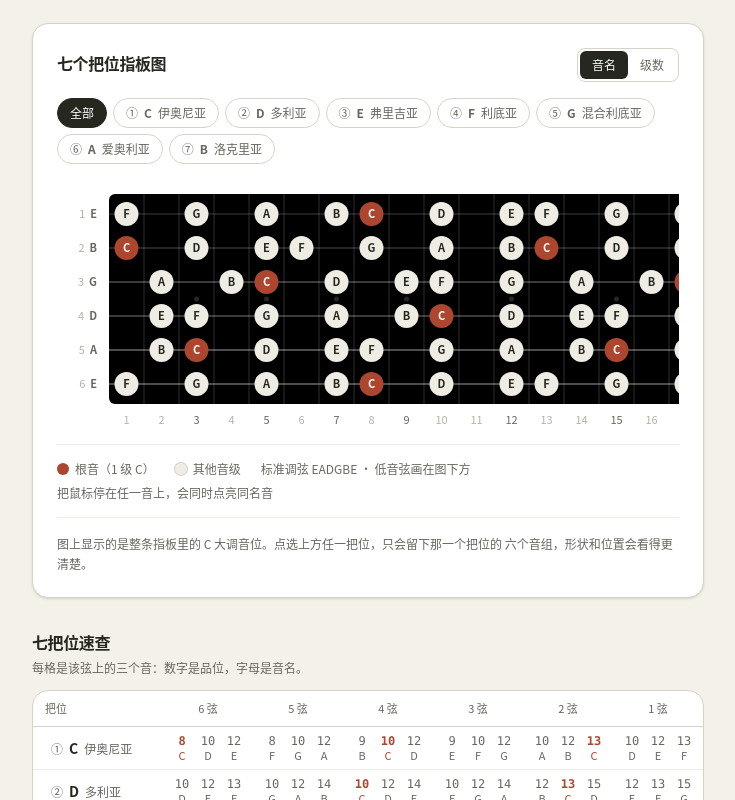
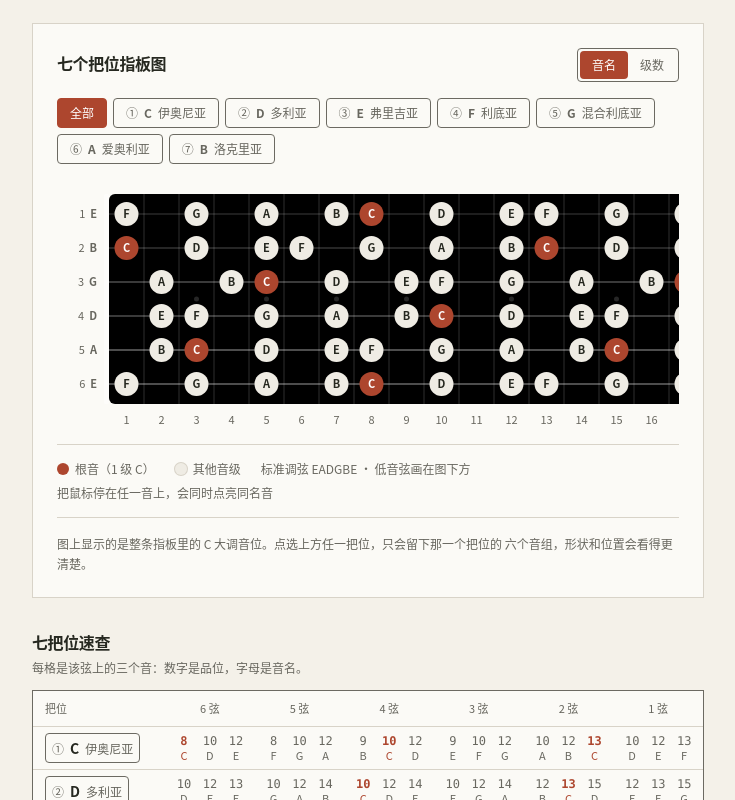
Before and after one commit to passwii/believeboyGuitar, a Next.js app: page /library/c-major-three-notes-per-string in a window 1280 px wide. Shown: the part 680-1480 px from the top of the page, without its empty margins (68-803 px from the left). Built offline with nearby package versions, Linux system fonts and the light colour scheme.

Commit message:
对齐指板工具区视觉与交互可读性

```diff
--- a/components/Fretboard.tsx
+++ b/components/Fretboard.tsx
@@ -147,9 +147,9 @@ export function Fretboard({
           y={yForString(stringIndex) + 4}
           textAnchor="end"
           fontSize={11}
-          className="fill-ink-300"
+          className="fill-ink-700"
         >
-          <tspan className="fill-ink-300">{string.number}</tspan>
+          <tspan className="fill-ink-700">{string.number}</tspan>
           <tspan dx={5} className="fill-ink-700" fontWeight={600}>
             {string.openName}
           </tspan>
@@ -164,7 +164,7 @@ export function Fretboard({
           y={boardBottom + 20}
           textAnchor="middle"
           fontSize={11}
-          className={INLAY_FRETS.has(fret) ? "fill-ink-700" : "fill-ink-300"}
+          className="fill-ink-700"
         >
           {fret}
         </text>
--- a/components/ThreeNotesPerString.tsx
+++ b/components/ThreeNotesPerString.tsx
@@ -61,7 +61,7 @@ export function ThreeNotesPerString() {
 
   return (
     <>
-      <section className="rounded-2xl border border-ink-200 bg-white p-4 shadow-sm sm:p-6">
+      <section className="border border-rule bg-surface p-4 sm:p-6">
         <div className="flex flex-wrap items-baseline justify-between gap-x-4 gap-y-3">
           <h2 className="text-base font-semibold tracking-tight text-ink-950">
             七个把位指板图
@@ -70,7 +70,7 @@ export function ThreeNotesPerString() {
           <div
             role="group"
             aria-label="音位标注方式"
-            className="flex rounded-lg border border-ink-200 p-0.5 text-xs"
+            className="flex rounded-sm border border-control-edge p-0.5 text-xs"
           >
             {(
               [
@@ -83,10 +83,10 @@ export function ThreeNotesPerString() {
                 type="button"
                 aria-pressed={labelMode === mode}
                 onClick={() => setLabelMode(mode)}
-                className={`rounded-md px-3 py-1.5 font-medium transition-colors ${
+                className={`rounded-sm px-3 py-1.5 font-medium transition-colors ${
                   labelMode === mode
-                    ? "bg-ink-950 text-white"
-                    : "text-ink-500 hover:text-ink-950"
+                    ? "bg-accent-700 text-white"
+                    : "text-ink-700 hover:text-ink-950"
                 }`}
               >
                 {text}
@@ -109,11 +109,11 @@ export function ThreeNotesPerString() {
               title={`${pattern.mode} · ${pattern.character}`}
               onClick={() => togglePattern(pattern.degree)}
             >
-              <span className={activeDegree === pattern.degree ? "text-ink-300" : "text-ink-500"}>
+              <span className={activeDegree === pattern.degree ? "text-white" : "text-ink-700"}>
                 {DEGREE_MARKS[pattern.degree - 1]}
               </span>
               <span className="font-semibold">{pattern.notes[0][0].name}</span>
-              <span className={activeDegree === pattern.degree ? "text-white" : "text-ink-500"}>
+              <span className={activeDegree === pattern.degree ? "text-white" : "text-ink-700"}>
                 {pattern.modeZh}
               </span>
             </PatternChip>
@@ -132,14 +132,14 @@ export function ThreeNotesPerString() {
           ← 左右滑动查看第 1–{FRET_COUNT} 品 →
         </p>
 
-        <div className="mt-4 flex flex-wrap items-center gap-x-5 gap-y-2 border-t border-ink-100 pt-4 text-xs text-ink-500">
+        <div className="mt-4 flex flex-wrap items-center gap-x-5 gap-y-2 border-t border-rule pt-4 text-xs text-ink-700">
           <span className="inline-flex items-center gap-1.5">
             <span className="size-3 rounded-full bg-accent-600" aria-hidden />
             根音（1 级 C）
           </span>
           <span className="inline-flex items-center gap-1.5">
             <span
-              className="size-3 rounded-full bg-ink-100 ring-1 ring-ink-200"
+              className="size-3 rounded-full bg-ink-100 ring-1 ring-rule"
               aria-hidden
             />
             其他音级
@@ -173,10 +173,10 @@ function PatternChip({
       title={title}
       aria-pressed={active}
       onClick={onClick}
-      className={`inline-flex items-center gap-1.5 rounded-full border px-3 py-1.5 text-xs transition-colors ${
+      className={`inline-flex items-center gap-1.5 rounded-sm border px-3 py-1.5 text-xs transition-colors ${
         active
-          ? "border-ink-950 bg-ink-950 text-white"
-          : "border-ink-200 bg-white text-ink-700 hover:border-ink-300 hover:bg-ink-50"
+          ? "border-accent-700 bg-accent-700 text-white"
+          : "border-control-edge bg-surface text-ink-700 hover:bg-accent-50 hover:text-ink-950"
       }`}
     >
       {children}
@@ -187,7 +187,7 @@ function PatternChip({
 function PatternDetail({ pattern }: { pattern: Pattern | null }) {
   if (!pattern) {
     return (
-      <p className="mt-4 border-t border-ink-100 pt-4 text-xs leading-relaxed text-ink-500">
+      <p className="mt-4 border-t border-rule pt-4 text-xs leading-relaxed text-ink-500">
         图上显示的是整条指板里的 C 大调音位。点选上方任一把位，只会留下那一个把位的
         六个音组，形状和位置会看得更清楚。
       </p>
@@ -204,7 +204,7 @@ function PatternDetail({ pattern }: { pattern: Pattern | null }) {
   ] as const;
 
   return (
-    <dl className="mt-4 grid grid-cols-2 gap-x-4 gap-y-3 border-t border-ink-100 pt-4 sm:grid-cols-3 lg:grid-cols-5">
+    <dl className="mt-4 grid grid-cols-2 gap-x-4 gap-y-3 border-t border-rule pt-4 sm:grid-cols-3 lg:grid-cols-5">
       {items.map(([label, value]) => (
         <div key={label}>
           <dt className="text-[11px] text-ink-500">{label}</dt>
@@ -231,10 +231,10 @@ function PatternTable({
         每格是该弦上的三个音：数字是品位，字母是音名。
       </p>
 
-      <div className="mt-3 overflow-x-auto rounded-2xl border border-ink-200 bg-white">
+      <div className="mt-3 overflow-x-auto border border-control-edge bg-surface">
         <table className="w-full min-w-[640px] border-collapse text-sm">
           <thead>
-            <tr className="border-b border-ink-200 text-[11px] text-ink-500">
+            <tr className="border-b border-rule text-[11px] text-ink-500">
               <th scope="col" className="w-[120px] px-3 py-2.5 text-left font-medium">
                 把位
               </th>
@@ -256,7 +256,7 @@ function PatternTable({
               return (
                 <tr
                   key={pattern.degree}
-                  className={`border-b border-ink-100 last:border-0 ${
+                  className={`border-b border-rule last:border-0 ${
                     active ? "bg-accent-50" : ""
                   }`}
                 >
@@ -265,7 +265,7 @@ function PatternTable({
                       type="button"
                       aria-pressed={active}
                       onClick={() => onSelect(pattern.degree)}
-                      className="inline-flex items-baseline gap-1.5 rounded-md px-1.5 py-1 whitespace-nowrap transition-colors hover:bg-ink-100"
+                      className="inline-flex items-baseline gap-1.5 rounded-sm border border-control-edge px-1.5 py-1 whitespace-nowrap transition-colors hover:bg-accent-50"
                     >
                       <span className="text-xs text-ink-500">
                         {DEGREE_MARKS[pattern.degree - 1]}
```
Also changed, not shown: 1 other file (tests, documents, lock files or other folders).
